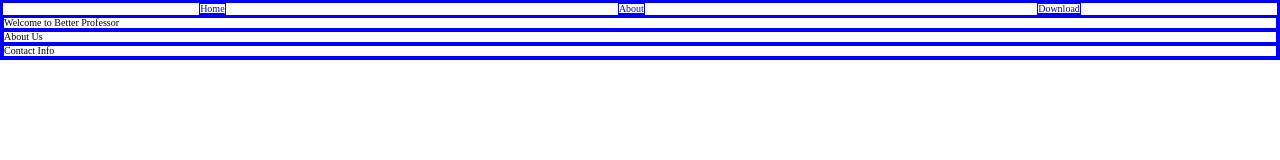
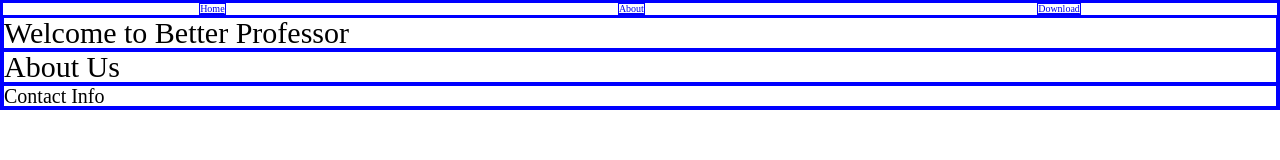
Before and after one commit to kevin11jensen/UI-Marketing-Page, a plain HTML site: page Better Professor Marketing Page/index.html in a window 1280 px wide. Drawn offline with Linux system fonts and the light colour scheme; a web font is replaced by a local one.

Commit message:
starting on structure

```diff
--- a/Better Professor Marketing Page/styles/less/global.less
+++ b/Better Professor Marketing Page/styles/less/global.less
@@ -5,3 +5,12 @@
 html {
     font-size: 62.5%;
 }
+h1 {
+    font-size: 3rem;
+}
+h2 {
+    font-size: 2rem;
+}
+p {
+    font-size: 1.6rem;
+}
```
Also changed, not shown: Better Professor Marketing Page/styles/css/index.css.
